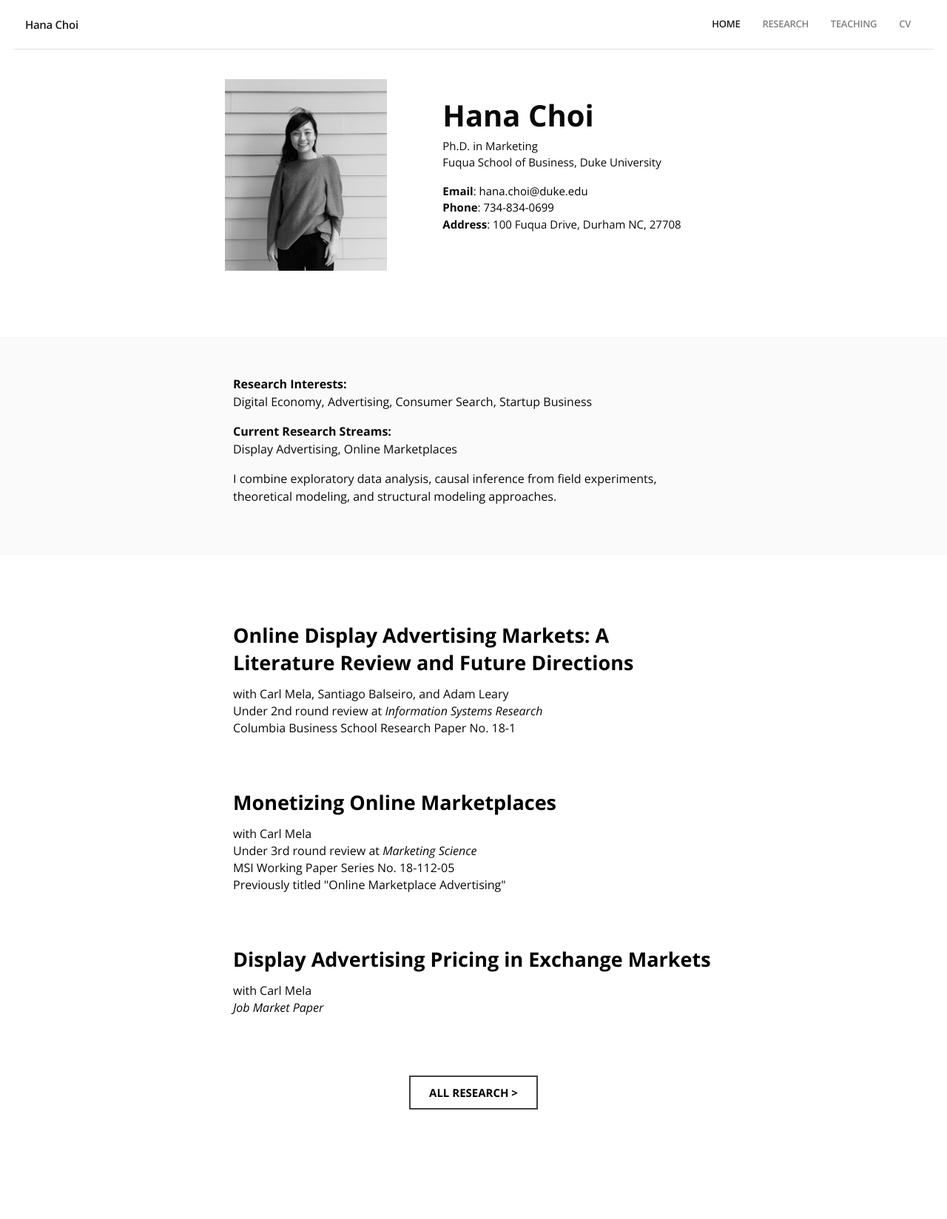
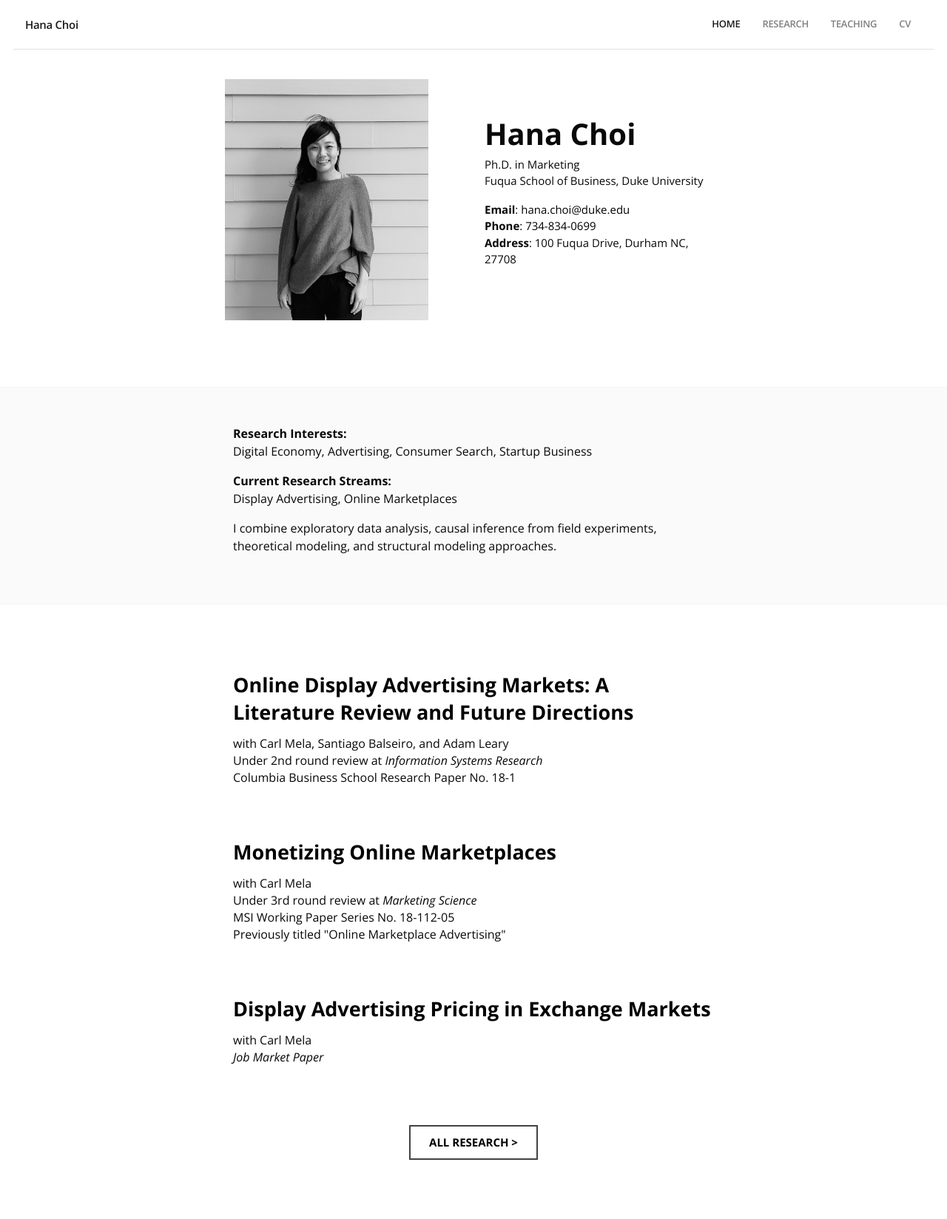
Before and after one commit to hanachoi/hanachoi.github.io, a Jekyll site: the page built from index.html, in a window 1280 px wide. Shown: the whole page at 74% size. Built offline with Jekyll 4.4.1, drawn with Linux system fonts in a browser that asks for light colours; some web fonts are replaced; before the commit the page ends 1580 px from its top, so only the background shows below that.

Commit message:
Profile picture size update

```diff
--- a/_sass/contact_info.scss
+++ b/_sass/contact_info.scss
@@ -13,7 +13,7 @@
 .contact_info__name {
   font-weight: bold;
   font-size: 40px;
-  margin-top: 19px;
+  margin-top: 44px;
 }
 
 @media (max-width: 575.98px) {
--- a/index.html
+++ b/index.html
@@ -5,10 +5,10 @@ active: home
 
 <div class="container container-custom">
   <div class="row contact_info">
-    <div class="col-sm-4 container__contact_info_photo">
+    <div class="col-sm-5 container__contact_info_photo">
       <img src="/assets/profile_picture.jpg" class="contact_info__photo" alt="profile">
     </div>
-    <div class="col-sm-7 offset-sm-1 container__contact_info">
+    <div class="col-sm-6 offset-sm-1 container__contact_info">
       <div class="contact_info__name">Hana Choi</div>
 
       <p>
```
